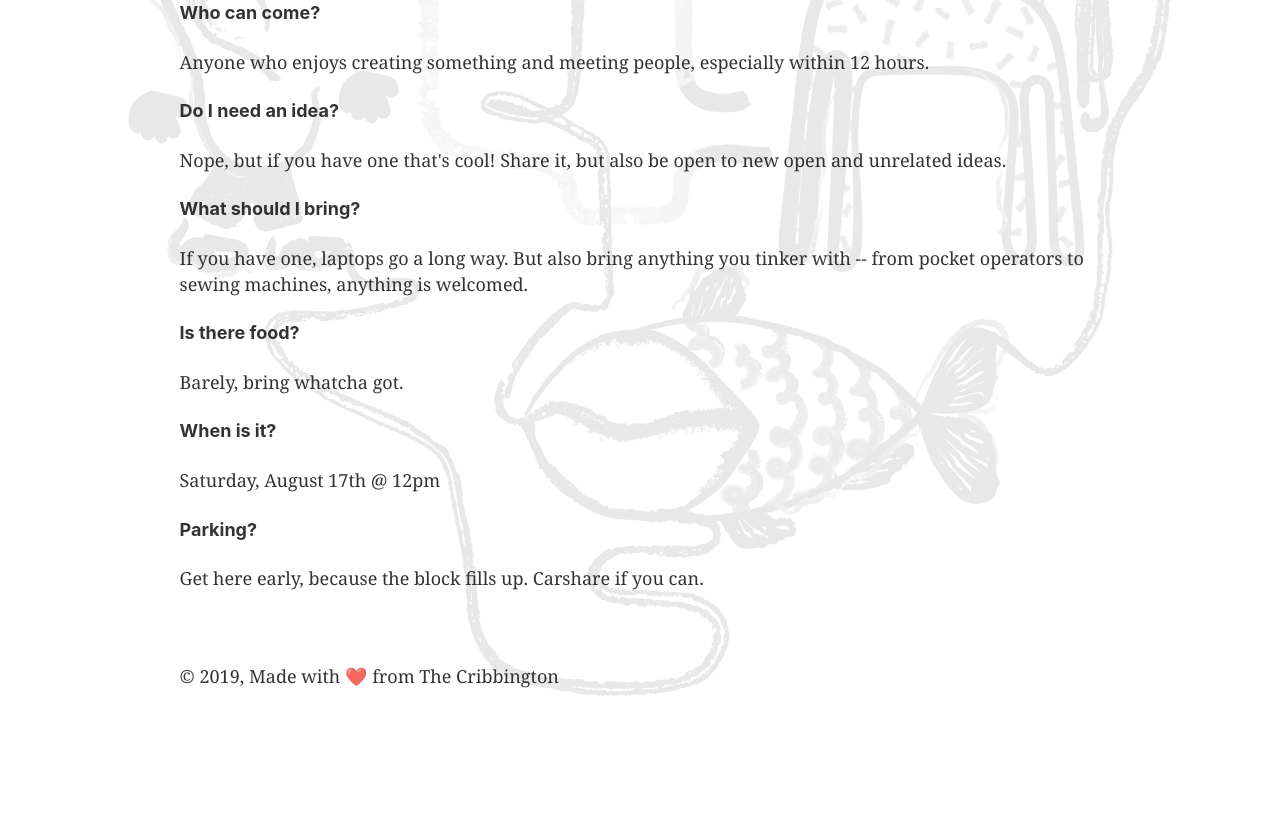
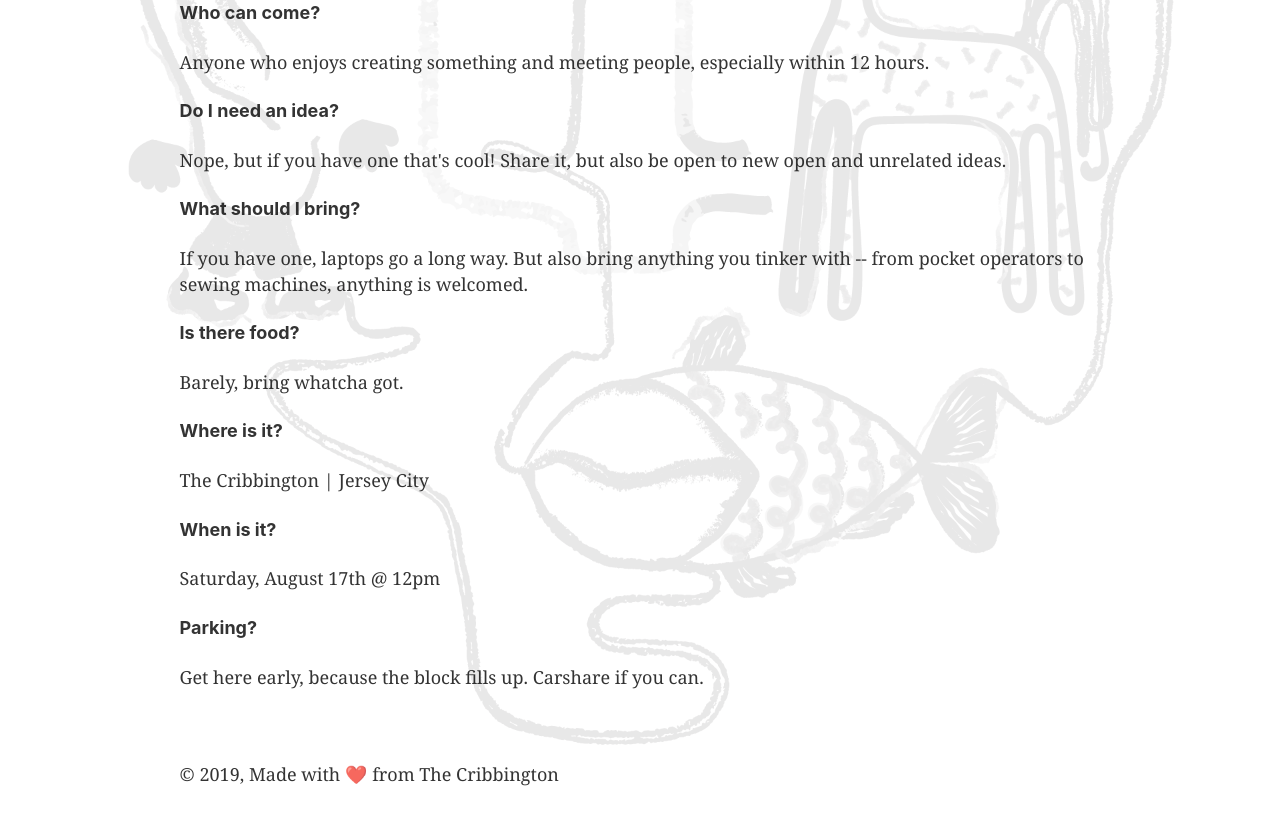
Before and after one commit to hunnitgz-Aziz/jammathon, a Gatsby site: page / in a window 1280 px wide. Shown: the part 589-1424 px from the top of the page. Before the commit the page ends 1349 px from the top, so only its background shows below. Built offline with nearby package versions, Linux system fonts and the light colour scheme; Gatsby itself is replaced by a stand-in of ours.

Commit message:
added where it is

```diff
--- a/src/pages/index.js
+++ b/src/pages/index.js
@@ -64,6 +64,10 @@ const Faqs = [
     answer: "Barely, bring whatcha got.",
   },
   {
+    question: "Where is it?",
+    answer: "The Cribbington | Jersey City",
+  },
+  {
     question: "When is it?",
     answer: "Saturday, August 17th @ 12pm",
   },
```
